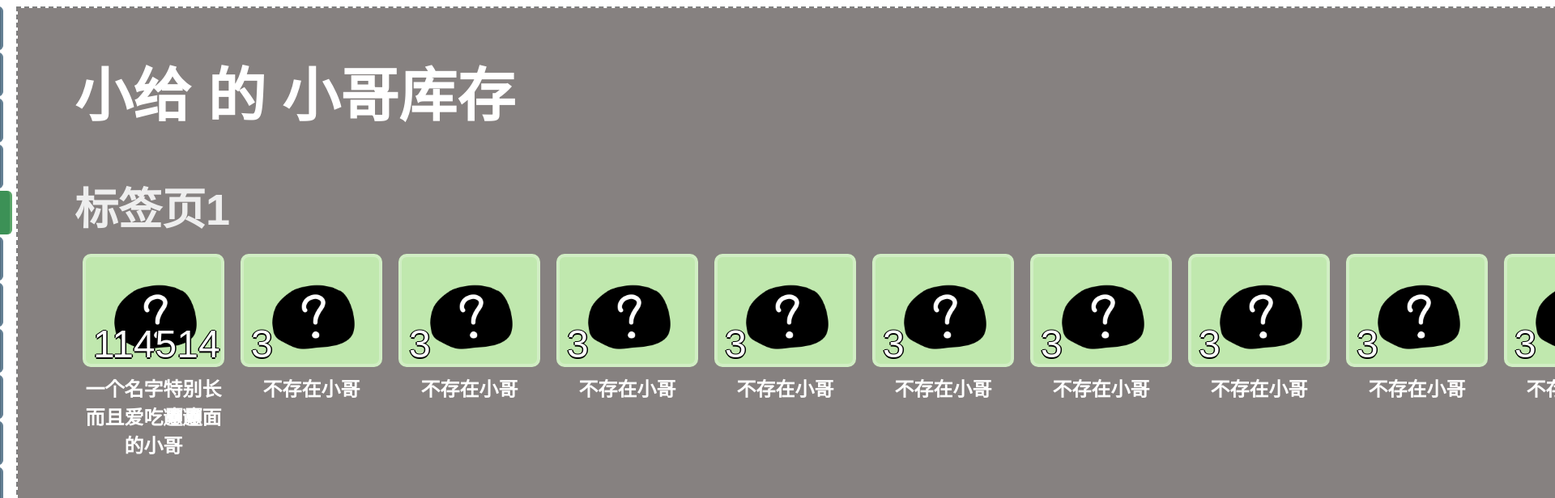
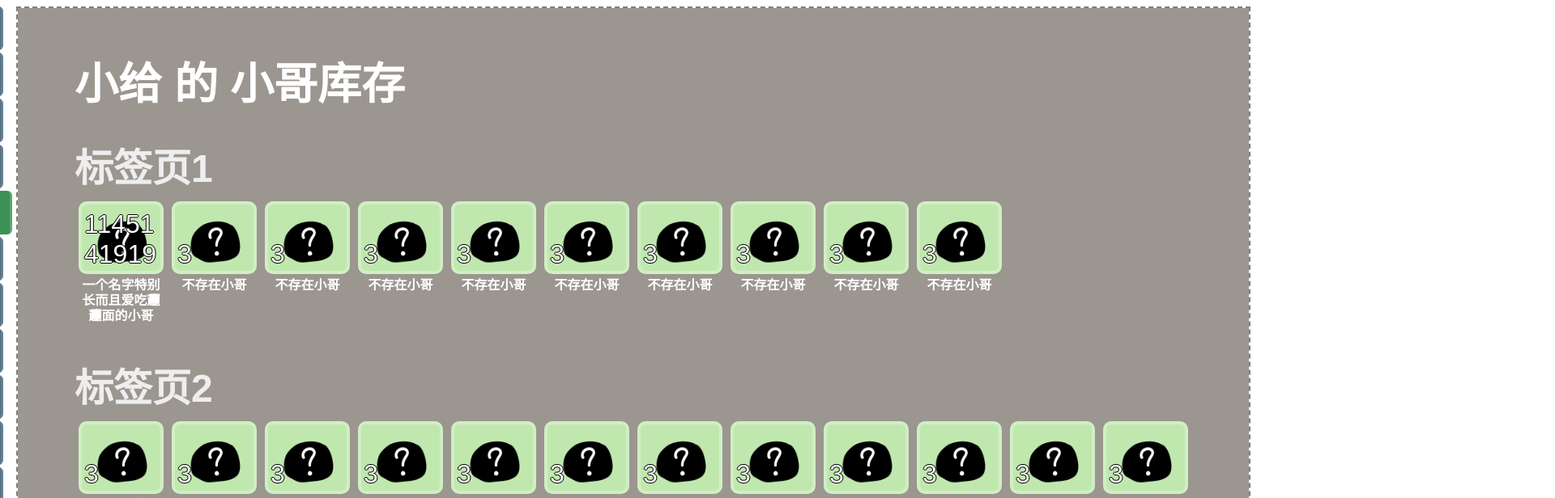
Before and after one commit to kagamibot-team/kagami-bot-frontend, a Vue app: page /storage in a window 1280 px wide. Shown: the top 616 px of the page at 81% size, 1920 px wide, since content can reach past the window. Built offline with nearby package versions, Linux system fonts and the light colour scheme.

Commit message:
调小了界面大小

```diff
--- /dev/null
+++ b/src/components/BookBoxSmall.vue
@@ -0,0 +1,53 @@
+<script setup lang="ts">
+import { PropType } from 'vue'
+import DisplayBoxSmall from './DisplayBoxSmall.vue'
+import { DisplayBoxData } from '../types/inventory';
+
+const props = defineProps({
+  display_box: {
+    type: Object as PropType<DisplayBoxData>,
+    default: () => { return {} }
+  },
+  title1: {
+    type: String,
+    default: '',
+  },
+  title2: {
+    type: String,
+    default: ''
+  }
+})
+</script>
+
+<template>
+  <div class="book-box">
+    <DisplayBoxSmall v-bind="props.display_box" />
+    <div class="title title1">{{ props.title1 }}</div>
+    <div class="title title2">{{ props.title2 }}</div>
+  </div>
+</template>
+
+<style lang="scss" scoped>
+.book-box {
+  margin: 10px 5px;
+  width: min-content;
+
+  .title {
+    text-align: center;
+    font-size: 16px;
+    line-height: 120%;
+    font-weight: bold;
+    font-family: 'HarmonyOS Sans SC', var(--font-fallback);
+  }
+
+  .title1 {
+    margin-top: 4px;
+  }
+
+  .title2 {
+    opacity: .5;
+    font-size: 16px;
+    font-weight: 400;
+  }
+}
+</style>
--- /dev/null
+++ b/src/components/DisplayBoxSmall.vue
@@ -0,0 +1,101 @@
+<script setup lang="ts">
+import { DisplayBoxData } from '../types/inventory.ts'
+
+const props = defineProps<DisplayBoxData>()
+</script>
+<template>
+    <div class="display-box" :style="{ backgroundColor: props.color }" :class="{ 'sold-out': sold_out_overlay }">
+        <img class="xiaoge-image" :src="props.image" />
+        <div v-if="notation_down" class="notation-down" :style="{ color: notation_down_color }">
+            {{ props.notation_down }}
+        </div>
+        <div class="notation-up">{{ props.notation_up }}</div>
+        <img v-if="props.new_overlay" class="new-notation" :src="'./resource/new.png'" />
+        <div v-if="props.sold_out_overlay" class="sold-out-overlay">
+            售罄
+        </div>
+    </div>
+</template>
+<style scoped>
+.display-box {
+    width: 105px;
+    height: 90px;
+    border-radius: 10px;
+    box-sizing: border-box;
+    overflow: hidden;
+    position: relative;
+}
+
+.display-box.sold-out {
+    filter: grayscale(0.6);
+}
+
+.display-box::before {
+    width: 105px;
+    height: 90px;
+    border-radius: 10px;
+    border: solid #fff4 4px;
+    display: block;
+    content: '';
+    position: absolute;
+    box-sizing: border-box;
+}
+
+.display-box .notation-down,
+.display-box .notation-up {
+    font-family: 'x12y16pxMaruMonica', var(--font-fallback);
+    position: absolute;
+    width: 105px;
+    padding-left: 7px;
+    font-size: 32px;
+    box-sizing: border-box;
+    text-align: left;
+}
+
+.display-box .notation-down {
+    word-break: break-all;
+    text-shadow:
+        1px 0 0 #000,
+        -1px 0 0 #000,
+        0 1px 0 #000,
+        0 -1px 0 #000;
+    color: white;
+    bottom: 6px;
+}
+
+.display-box .notation-up {
+    word-break: break-all;
+    text-shadow:
+        1px 0 0 #fff,
+        -1px 0 0 #fff,
+        0 1px 0 #fff,
+        0 -1px 0 #fff;
+    color: black;
+    top: 6px;
+}
+
+.display-box .xiaoge-image {
+    width: 105px;
+    height: 90px;
+    position: absolute;
+    top: 0;
+    left: 0;
+}
+
+.display-box .new-notation {
+    position: absolute;
+    left: 83px;
+}
+
+.display-box .sold-out-overlay {
+    text-align: center;
+    background-color: #0008;
+    height: 100%;
+    width: 100%;
+    line-height: 140px;
+    position: absolute;
+    font-size: 48px;
+    font-family: 'HarmonyOS Sans SC', var(--font-fallback);
+    text-shadow: 2px 2px 10px #004;
+}
+</style>
--- a/src/views/StorageView.vue
+++ b/src/views/StorageView.vue
@@ -1,6 +1,6 @@
 <script setup lang="ts">
 import default_data from '../pre_data/storage.json'
-import BookBoxList from '../components/BookBoxList.vue'
+import BookBoxSmall from '../components/BookBoxSmall.vue'
 import { StorageData } from '../types/inventory'
 import { load } from '../common/get_data'
 
@@ -10,17 +10,13 @@ const data = load<StorageData>(default_data)
 <template>
     <div class="storage-view">
         <h1>{{ data.user.name }} 的 {{ data.title_text }}</h1>
-    <div
-      v-for="(item, index) of data.boxes"
-      :key="index"
-    >
-      <h2
-        v-if="item.title"
-        :style="{ color: item.title_color || '#EEEEEE' }"
-      >
+        <div v-for="(item, index) of data.boxes" :key="index">
+            <h2 v-if="item.title" :style="{ color: item.title_color || '#EEEEEE' }">
                 {{ item.title }}
             </h2>
-      <BookBoxList :items="item.elements" :columns="10" />
+            <div class="book-box-list">
+                <BookBoxSmall v-for="(storage, i2) in item.elements" v-bind="storage" :key="i2" />
+            </div>
         </div>
     </div>
 </template>
@@ -29,20 +25,25 @@ const data = load<StorageData>(default_data)
 .storage-view {
     margin: 0;
     padding: 50px 70px;
-  background-color: rgb(134, 129, 128);
+    background-color: #9B9690;
     color: white;
 
     h1 {
         margin: 0;
-    font-size: 72px;
+        font-size: 54px;
         font-family: '荆南波波黑', var(--font-fallback);
     }
 
     h2 {
         margin: 0;
-    margin-top: 50px;
-    font-size: 54px;
+        margin-top: 30px;
+        font-size: 48px;
         font-family: '荆南波波黑', var(--font-fallback);
+    }
+
+    .book-box-list {
+        display: grid;
+        grid-template-columns: repeat(12, 1fr);
     }
 }
 </style>
--- a/src/views/xjshop/ShopViewDeprecated.vue
+++ b/src/views/xjshop/ShopViewDeprecated.vue
@@ -39,7 +39,7 @@ const shop = load<ShopDisplay>(default_data)
 
 <style lang="scss" scoped>
 .page {
-    background-color: rgb(121, 113, 113);
+    background-color: #9B9690;
     color: white;
     padding-bottom: 60px;
 
```
Lines whose indentation alone changed are shown as unchanged.
